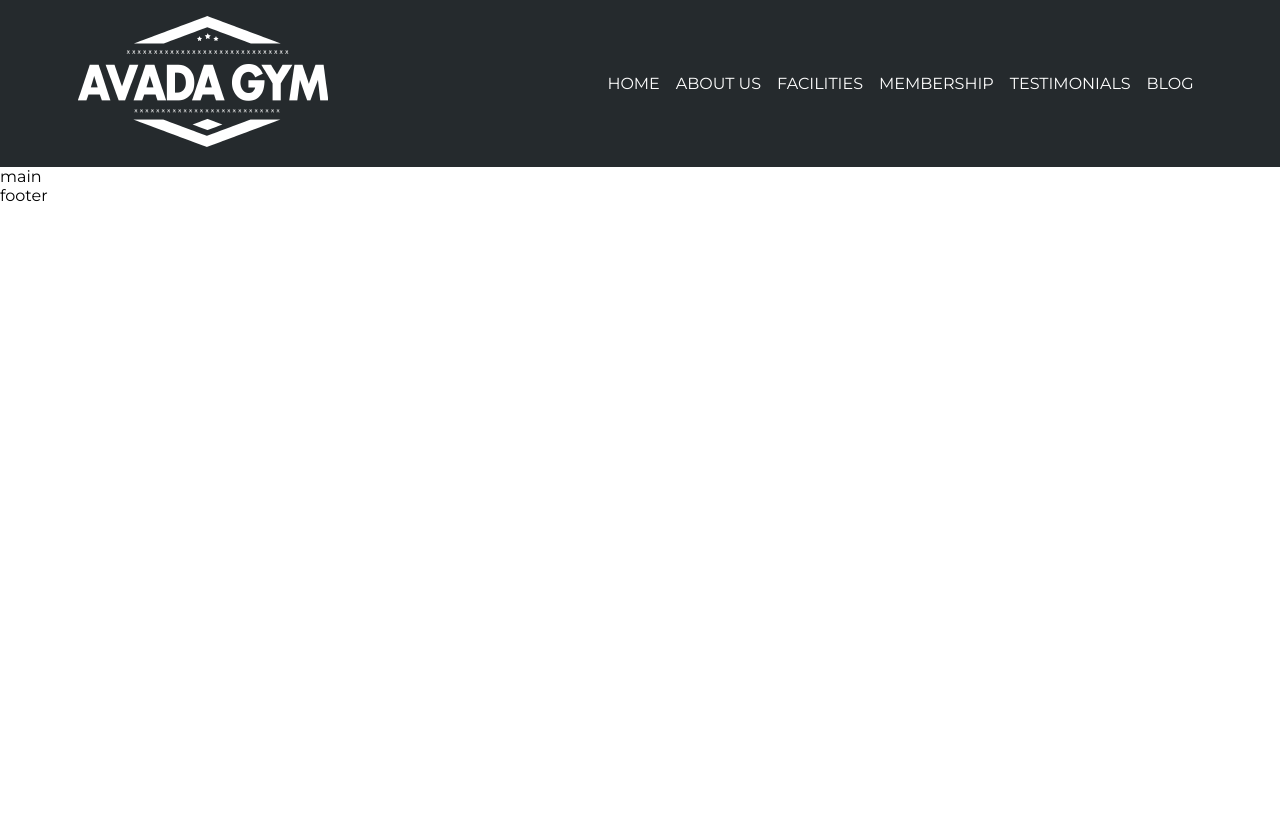
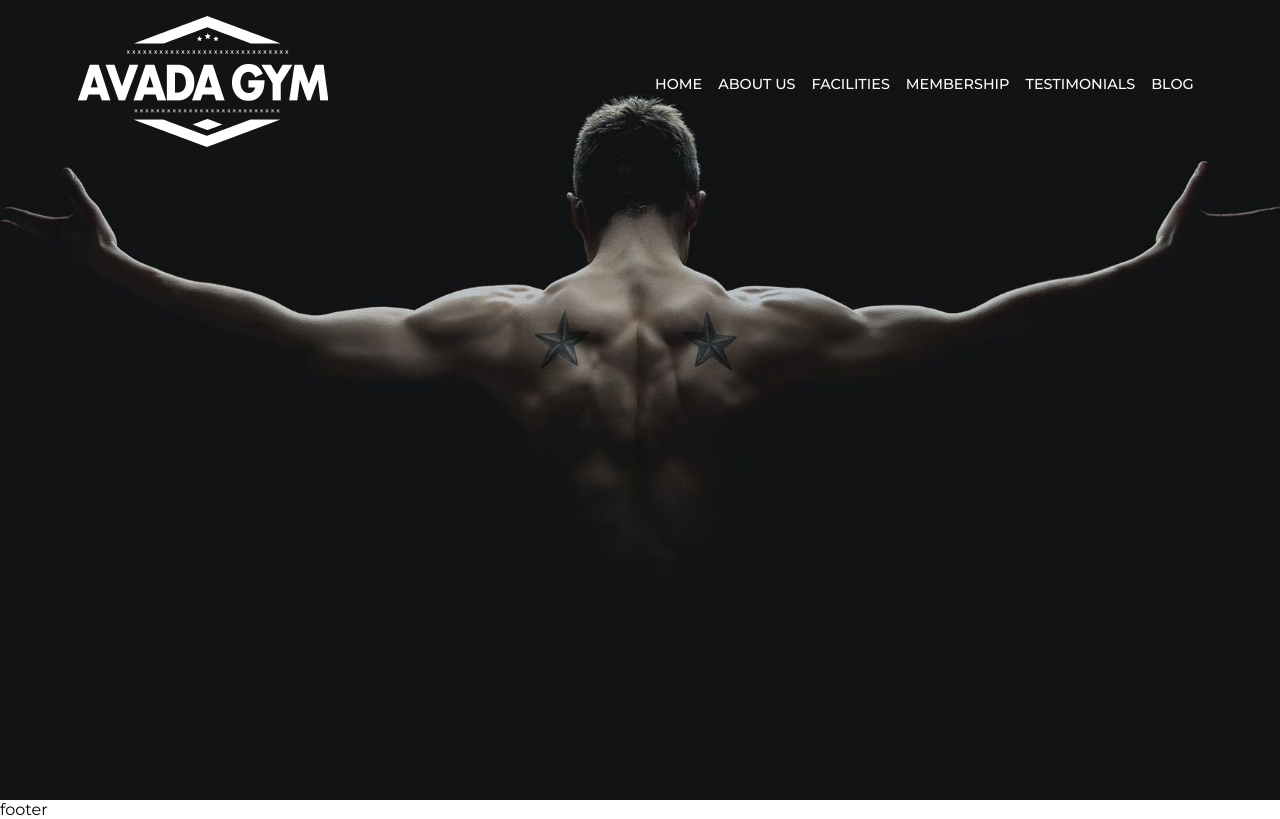
Before and after one commit to giacomo1235/proj-html-vuej, a Vue app: page / in a window 1280 px wide. Built offline with nearby package versions, Linux system fonts and the light colour scheme.

Commit message:
formattato bg jumbotron

```diff
--- a/src/App.vue
+++ b/src/App.vue
@@ -20,6 +20,6 @@ export default {
 }
 </script>
 
-<style lang="scss">
-@import "./assets/styles/style.scss";
+<style lang="sass">
+@import "./assets/styles/style.scss"
 </style>
--- a/src/components/FooterGym.vue
+++ b/src/components/FooterGym.vue
@@ -11,6 +11,6 @@ export default {
 }
 </script>
 
-<style lang="scss" scoped>
+<style lang="sass" scoped>
 
 </style>
--- a/src/components/HeaderGym.vue
+++ b/src/components/HeaderGym.vue
@@ -6,12 +6,9 @@
       </div>
       <nav>
         <ul class="links">
-          <li @mouseleave="setActiveIndex()" @mouseenter="setActiveIndex(index)" v-for="(link, index) in links" :key="index" :class="{active:index == activeIndex}" class="link"><a :href="link.href">{{link.text}}</a></li>
-          <!-- <li class="link">about us</li>
-          <li class="link">facilities</li>
-          <li class="link">membership</li>
-          <li class="link">tetimonials</li>
-          <li class="link">blog</li> -->
+          <li @mouseleave="setActiveIndex()" @mouseenter="setActiveIndex(index)" v-for="(link, index) in links" :key="index" :class="{active:index == activeIndex}" class="link">
+            <a :href="link.href">{{link.text}}</a>
+          </li>
         </ul>
       </nav>
     </div>
@@ -63,8 +60,10 @@ export default {
 <style lang="sass" scoped>
 @import "../assets/styles/style"
 header
-  background-color: $shark
+  position: fixed
+  background-color: transparent
   padding: 1rem
+  width: 100%
   .container
     @include flex-layout (center, space-between, wrap)
     width: 90%
@@ -80,5 +79,7 @@ header
         a
           text-decoration: none
           color: $white
+          font-size: .9rem
+          font-weight: 500
           text-transform: uppercase
 </style>
--- a/src/components/MainGym.vue
+++ b/src/components/MainGym.vue
@@ -1,6 +1,8 @@
 <template>
   <main>
-      main
+      <section class="jumbotron">
+
+      </section>
   </main>
 </template>
 
@@ -10,6 +12,12 @@ export default {
 }
 </script>
 
-<style lang="scss" scoped>
-
+<style lang="sass" scoped>
+main
+  .jumbotron
+    width: 100%
+    height: 100vh
+    background-image: url('../assets/images/home-banner.jpg')
+    background-position: top
+    background-size: cover
 </style>
```
